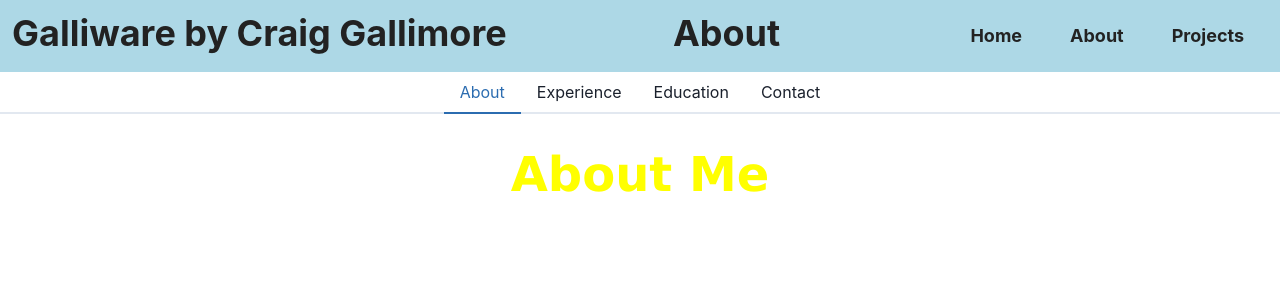
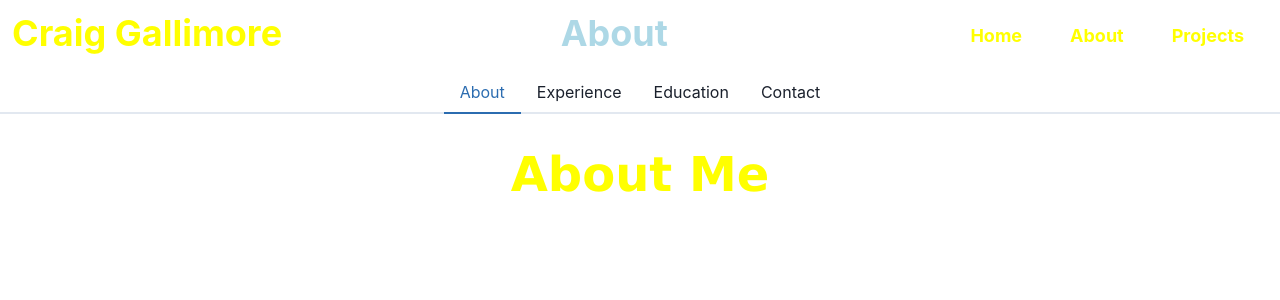
Before and after one commit to GalliWare/react-profile-website, a Next.js app: page /about in a window 1280 px wide. Shown: the top 300 px of the page. Built offline with nearby package versions, Linux system fonts and the light colour scheme.

Commit message:
Color changes, comtent update and some layout improvements. Also removed old link to contacts

```diff
--- a/src/components/Header.js
+++ b/src/components/Header.js
@@ -6,7 +6,7 @@ import { HamburgerIcon } from "@chakra-ui/icons"
 import link from "next/link"
 
 function Header({ title }) {
-  const colour = { backgroundColor: "lightblue", color: "#222222" }
+  const colour = { heading: "lightblue", color: "Yellow" }
   const paths = ["/", "/about", "/projects"]
   const buttonNames = ["Home", "About", "Projects"]
   let buttons = []
@@ -34,32 +34,33 @@ function Header({ title }) {
         justify="space-between"
         as="nav"
         wrap="wrap"
-        backgroundColor={colour.backgroundColor}
         color={colour.color}>
         <Heading
+          display={["none", "none", "none", "inherit"]}
         >
-          Galliware by Craig Gallimore
+          Craig Gallimore
         </Heading>
         <Spacer />
-        <Heading >{title}</Heading>
+        <Heading
+          color={colour.heading}
+        >{title}</Heading>
         <Spacer />
         <Box
           display={["none", "none", "inherit"]}>
           {buttons}
         </Box>
-      </Flex>
         <Menu >
           <MenuButton
             as={IconButton}
             aria-label="Options"
             size="md"
             variant="outline"
-          marginLeft="90%"
+            marginLeft="86%"
             icon={<HamburgerIcon />}
-          backgroundColor="lightblue"
             display={["inherit", "inherit", "none"]}
+            position="fixed"
           />
-        <MenuList backgroundColor="lightblue">
+          <MenuList>
             <MenuItem >
               <Link href="/">
                 Home
@@ -75,13 +76,9 @@ function Header({ title }) {
                 Projects
               </Link>
             </MenuItem>
-          <MenuItem >
-            <Link href="/contact">
-              Contact
-            </Link>
-          </MenuItem>
           </MenuList>
         </Menu>
+      </Flex>
     </Box>
   )
 }
```
Lines whose indentation alone changed are shown as unchanged.
